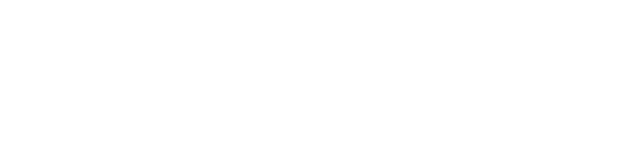
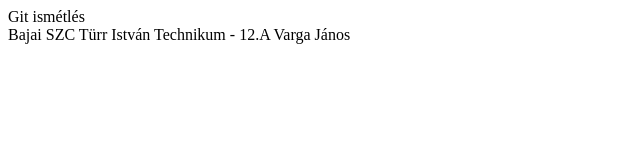
Before and after one commit to vargajanos/Git-ism-tl-s, a plain HTML site: page index.html in a window 1280 px wide. Shown: the whole page, without its empty margins (0-640 px from the left). Drawn offline with Linux system fonts and the light colour scheme.

Commit message:
header és footer szöveg beillesztése

```diff
--- a/index.html
+++ b/index.html
@@ -7,10 +7,10 @@
     <title>Document</title>
 </head>
 <body>
-    <header></header>
+    <header>Git ismétlés</header>
     <nav></nav>
     <main></main>
-    <footer></footer>
+    <footer> Bajai SZC Türr István Technikum - 12.A Varga János </footer>
 
 </body>
 </html>
```
